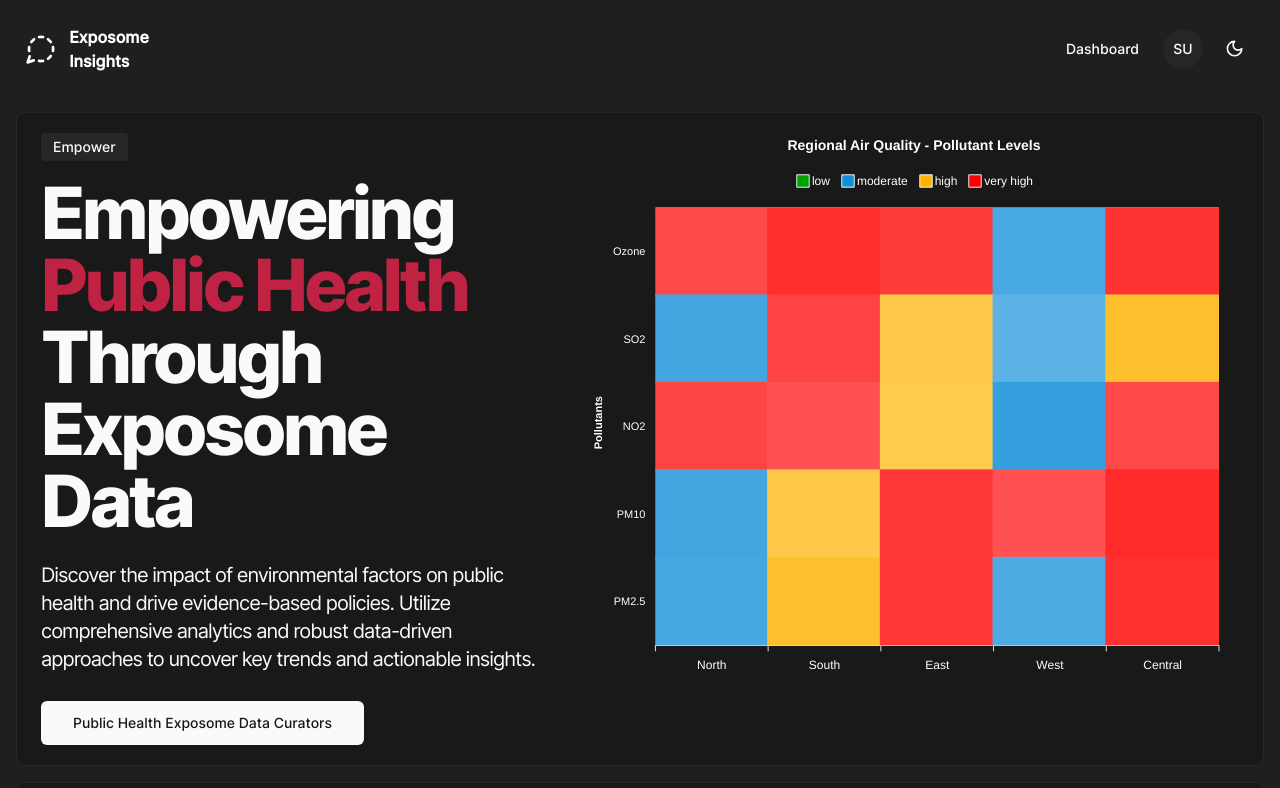
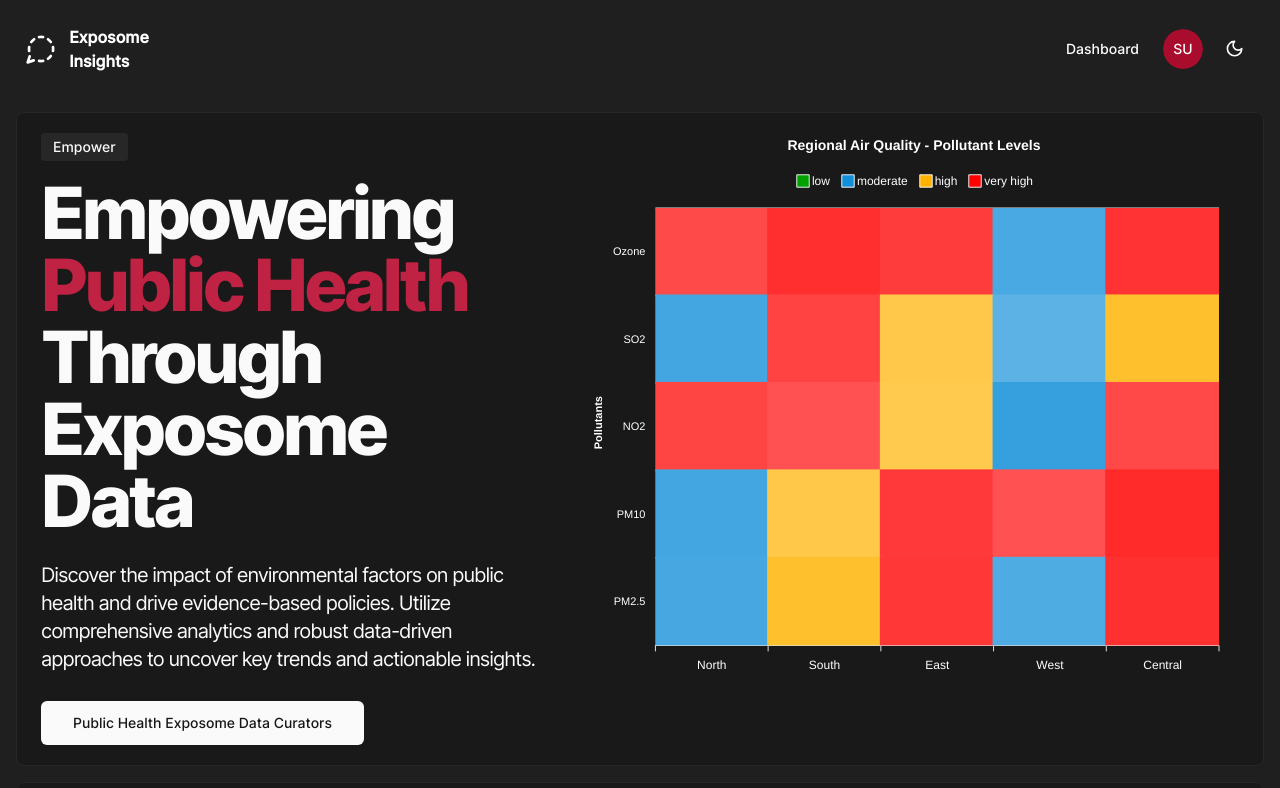
Before and after one commit to DevSB4/exposome-insights, a React (Vite) app in the folder client/: page / in a window 1280 px wide. Shown: the top 788 px of the page. Built offline with nearby package versions, Linux system fonts and the light colour scheme; sample sign-in values are in the browser's storage.

Commit message:
Deleted Favicon

```diff
--- a/client/index.html
+++ b/client/index.html
@@ -2,7 +2,7 @@
 <html lang="en">
   <head>
     <meta charset="UTF-8" />
-    <link rel="icon" type="image/svg+xml" href="/vite.svg" />
+    <!-- <link rel="icon" type="image/svg+xml" href="/vite.svg" /> -->
     <meta name="viewport" content="width=device-width, initial-scale=1.0" />
     <title>Exposome Insights</title>
   </head>
--- a/client/src/components/marketing/userNav.jsx
+++ b/client/src/components/marketing/userNav.jsx
@@ -32,7 +32,7 @@ export function UserNav() {
           aria-label='User Menu'
         >
           <Avatar className='h-10 w-10'>
-            <span className='flex dark:border-none text-white bg-[#a90c2c] h-full w-full items-center justify-center rounded-full bg-muted'>
+            <span className='flex  dark:border-none text-white bg-[#a90c2c] h-full w-full items-center justify-center rounded-full'>
               {user.firstName.slice(0, 1)}
               {user.lastName.slice(0, 1)}
             </span>
```
